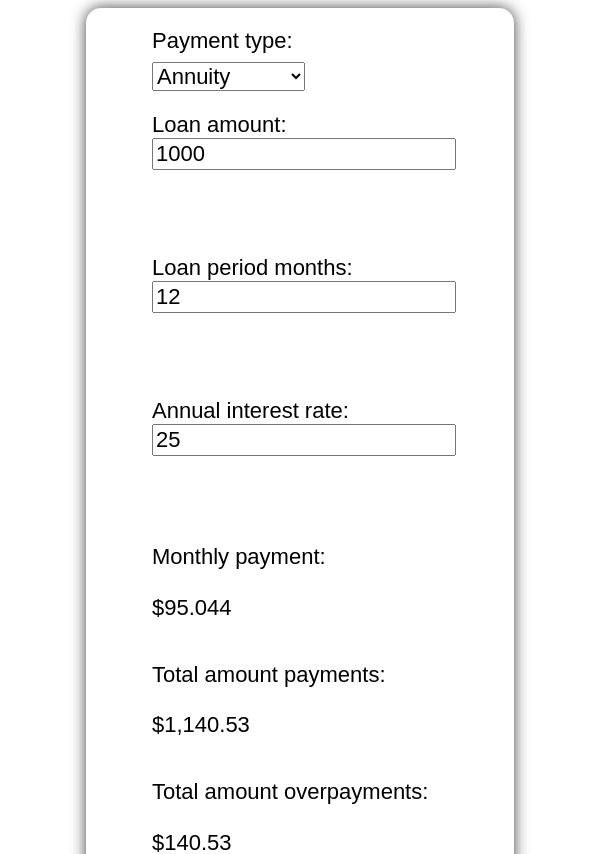
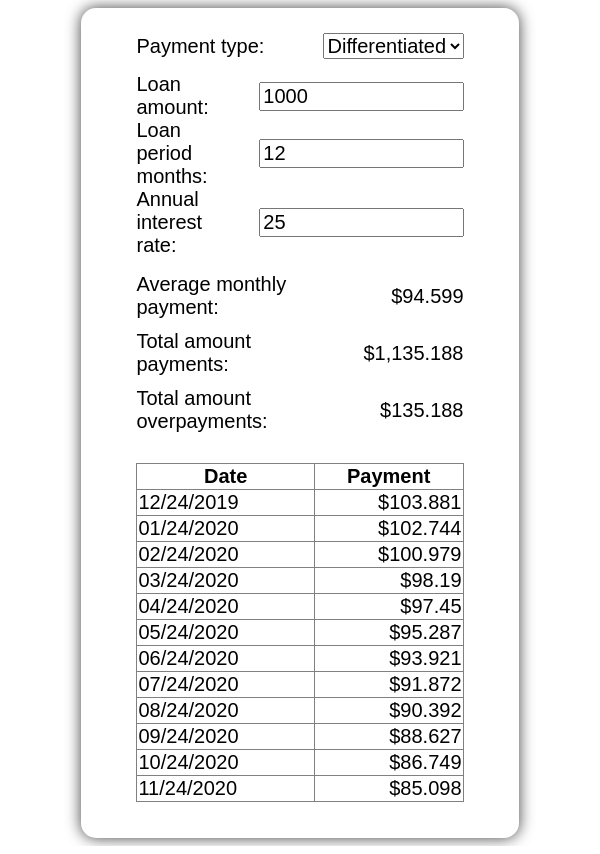
Before and after one commit to Artem123456789/loan-calc, an Angular app: page / in a window 600 px wide. Shown: the top 854 px of the page. Built offline with nearby package versions, Linux system fonts and the light colour scheme.

Commit message:
Change media queries and fixed tablet adaptive.

```diff
--- a/src/app/calc-number-field/calc-number-field.component.css
+++ b/src/app/calc-number-field/calc-number-field.component.css
@@ -9,7 +9,7 @@
     content: ":";
 }
 
-@media screen and (min-width: 1300px)
+@media screen and (min-width: 1000px)
 {
     :host
     {
@@ -20,11 +20,7 @@
 
     .field-inp
     {
-        font-size: 18px;;
-    }
-
-    .field-inp
-    {
+        font-size: 18px;
         width: 60%;
     }
 
@@ -34,23 +30,19 @@
     }
 }
 
-@media screen and (min-width: 600px) and (max-width: 1300px)
+@media screen and (min-width: 500px) and (max-width: 1000px)
 {
     :host
     {
         flex-direction: row;
         align-items: center;
-        width: 90%;
-    }
-
-    .field-inp
-    {
-        font-size: 20px;
+        width: 100%;
     }
 
     .field-inp
     {
         width: 60%;
+        font-size: 20px;
     }
 
     .field-label
@@ -59,7 +51,7 @@
     }
 }
 
-@media screen and (max-width: 600px)
+@media screen and (max-width: 500px)
 {
     :host
     {
@@ -73,10 +65,6 @@
     .field-inp
     {
         font-size: 22px;
-    }
-
-    .field-inp
-    {
         width: 100%;
     }
 
--- a/src/app/calc-root/calc-root.component.css
+++ b/src/app/calc-root/calc-root.component.css
@@ -36,11 +36,10 @@
     display: flex;
     justify-content: space-between;
     align-items: center;
-    height: 40%;
     padding: 10px;
 }
 
-@media screen and (min-width: 1300px)
+@media screen and (min-width: 1000px)
 {
     :host
     {
@@ -52,6 +51,7 @@
     {
         height: 40%;
         flex-direction: row;
+        width: 70%;
     }
 
     .calc-interface
@@ -61,7 +61,7 @@
     }
 }
 
-@media screen and (min-width: 600px) and (max-width: 1300px)
+@media screen and (min-width: 500px) and (max-width: 1000px)
 {
     :host
     {
@@ -71,18 +71,19 @@
 
     .calc-main-info
     {
-        height: 40%;
-        flex-direction: row;
+        height: 50%;
+        flex-direction: column;
+        width: 80%;
     }
 
     .calc-interface
     {
-        width: 60%;
-        height: 100%;
+        width: 100%;
+        height: 50%;
     }
 }
 
-@media screen and (max-width: 600px)
+@media screen and (max-width: 500px)
 {
     :host
     {
--- a/src/app/calc-select-loan-type/calc-select-loan-type.component.css
+++ b/src/app/calc-select-loan-type/calc-select-loan-type.component.css
@@ -9,7 +9,7 @@
     content: ":";
 }
 
-@media screen and (min-width: 1300px)
+@media screen and (min-width: 1000px)
 {
     :host
     {
@@ -24,13 +24,13 @@
     }
 }
 
-@media screen and (min-width: 600px) and (max-width: 1300px)
+@media screen and (min-width: 500px) and (max-width: 1000px)
 {
     :host
     {
         flex-direction: row;
         align-items: center;
-        width: 90%;
+        width: 100%;
     }
 
     .loan-type
@@ -39,7 +39,7 @@
     }
 }
 
-@media screen and (max-width: 600px)
+@media screen and (max-width: 500px)
 {
     :host
     {
--- a/src/app/differentiated-payments-info/differentiated-payments-info.component.css
+++ b/src/app/differentiated-payments-info/differentiated-payments-info.component.css
@@ -15,23 +15,25 @@
     text-align: end;
 }
 
-@media screen and (min-width: 1300px)
+@media screen and (min-width: 1000px)
 {
     :host
     {
         height: 45%;
+        width: 70%;
     }
 }
 
-@media screen and (min-width: 600px) and (max-width: 1300px)
+@media screen and (min-width: 500px) and (max-width: 1000px)
 {
     :host
     {
         height: 45%;
+        width: 80%;
     }
 }
 
-@media screen and (max-width: 600px)
+@media screen and (max-width: 500px)
 {
     :host
     {
--- a/src/app/loan-info/loan-info.component.css
+++ b/src/app/loan-info/loan-info.component.css
@@ -12,7 +12,6 @@
 {
     width: 100%;
     display: flex;
-    justify-content: space-around;
 }
 
 .loan-info-label::after
@@ -30,7 +29,7 @@
     width: 60%;
 }
 
-@media screen and (min-width: 1300px)
+@media screen and (min-width: 1000px)
 {
     :host
     {
@@ -42,30 +41,39 @@
     {
         flex-direction: row;
         align-items: center;
+        justify-content: space-around;
     }
 }
 
-@media screen and (min-width: 600px) and (max-width: 1300px)
+@media screen and (min-width: 500px) and (max-width: 1000px)
 {
     :host
     {
-        width: 40%;
-        height: 100%;
+        width: 100%;
+        height: 40%;
     }
 
     .loan-info-property
     {
         flex-direction: row;
         align-items: center;
+        justify-content: space-between;
     }
 
     .loan-info-property > *
     {
         width: 100%;
     }
+
+    .loan-info-value
+    {
+        display: flex;
+        flex-direction: row;
+        justify-content: flex-end;
+    }
 }
 
-@media screen and (max-width: 600px)
+@media screen and (max-width: 500px)
 {
     :host
     {
--- a/src/app/services/loan-calc.service.ts
+++ b/src/app/services/loan-calc.service.ts
@@ -13,7 +13,7 @@ export class LoanCalcService {
   private _loanAmount = {label: 'Loan amount', value: 1000};
   private _loanPeriodMonths = {label: 'Loan period months', value: 12};
   private _annualInterestRate = {label: 'Annual interest rate', value: 25};
-  private _loanPaymentType: string= "annuity";
+  private _loanPaymentType: string= "differentiated";
 
   //information for payment loan properties
   private _monthlyPayment: number = 0;
```
